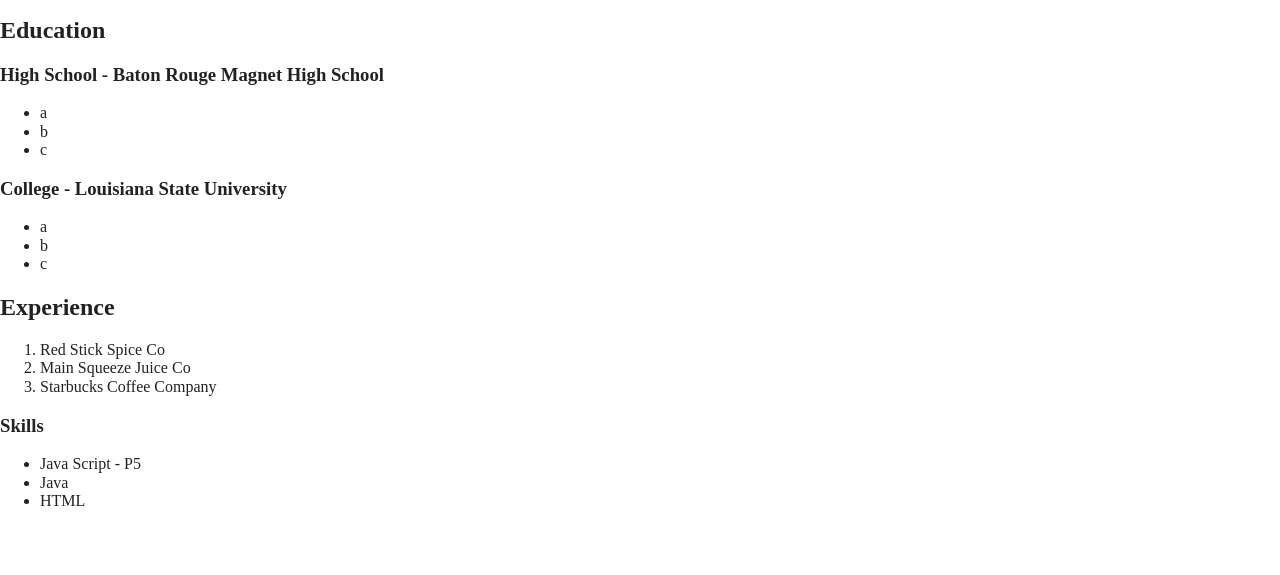
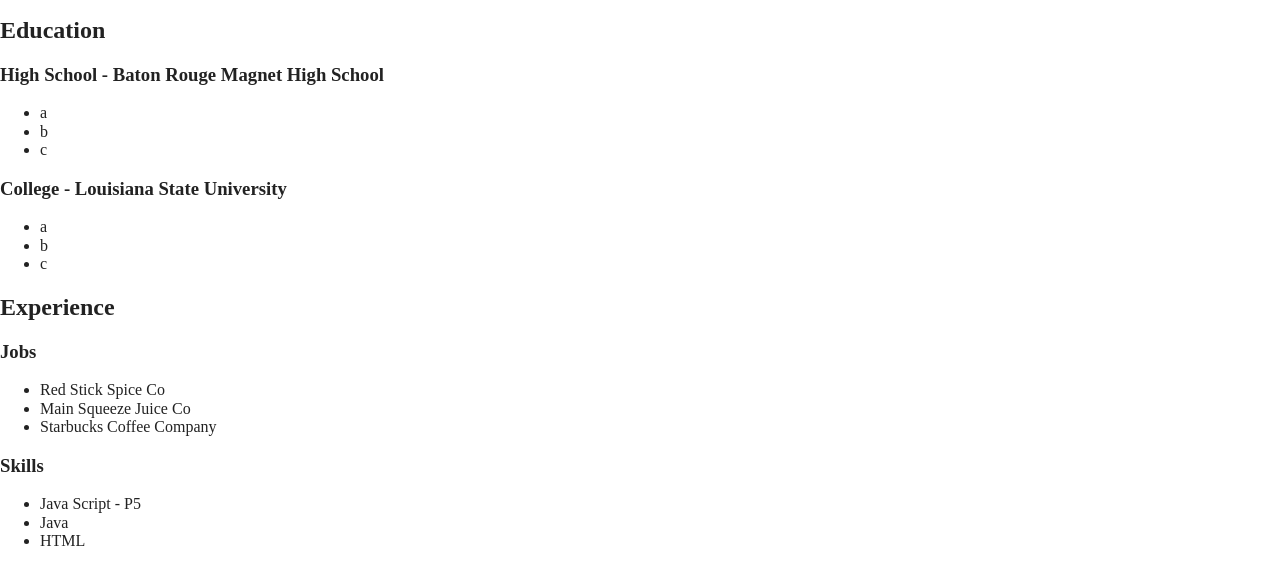
Before and after one commit to ashelli0526/HTML-Resume, a website built with Parcel: page index.html in a window 1280 px wide. Shown: the part 225-800 px from the top of the page. Built offline with nearby package versions, Linux system fonts and the light colour scheme.

Commit message:
removed ordered list

```diff
--- a/index.html
+++ b/index.html
@@ -75,11 +75,13 @@
     </section>
     <section>
       <h2>Experience</h2>
-      <ol>
+
+      <h3>Jobs</h3>
+      <ul>
         <li> Red Stick Spice Co</li>
         <li> Main Squeeze Juice Co</li>
         <li> Starbucks Coffee Company</li>
-      </ol>
+      </ul>
     </section>
     <section>
       <h3>Skills</h3>
```
